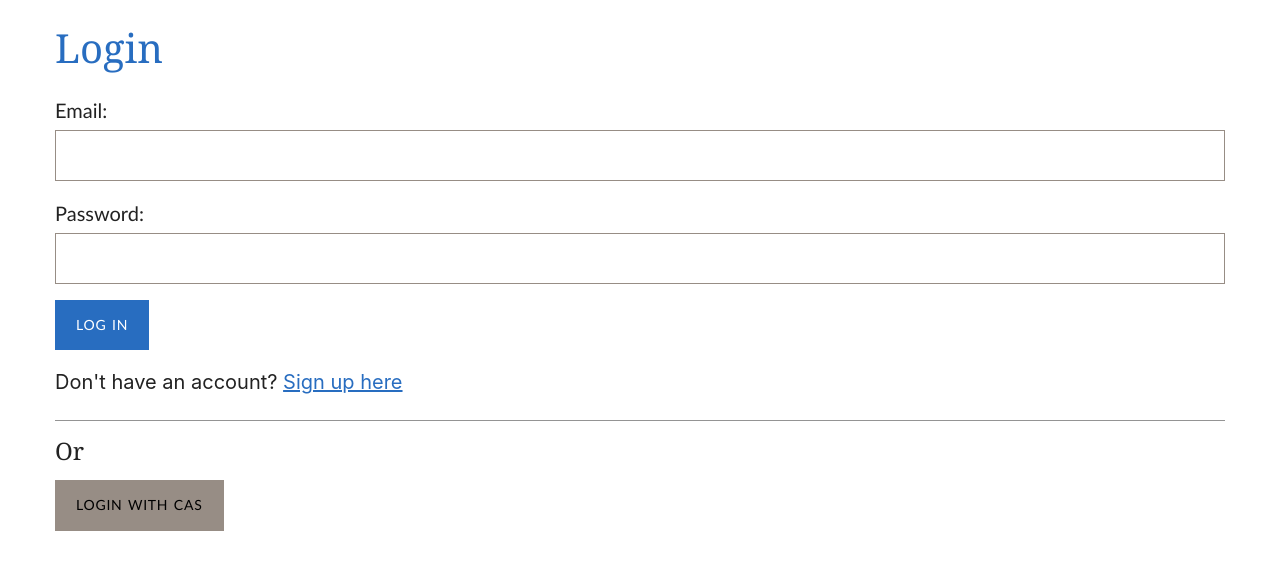
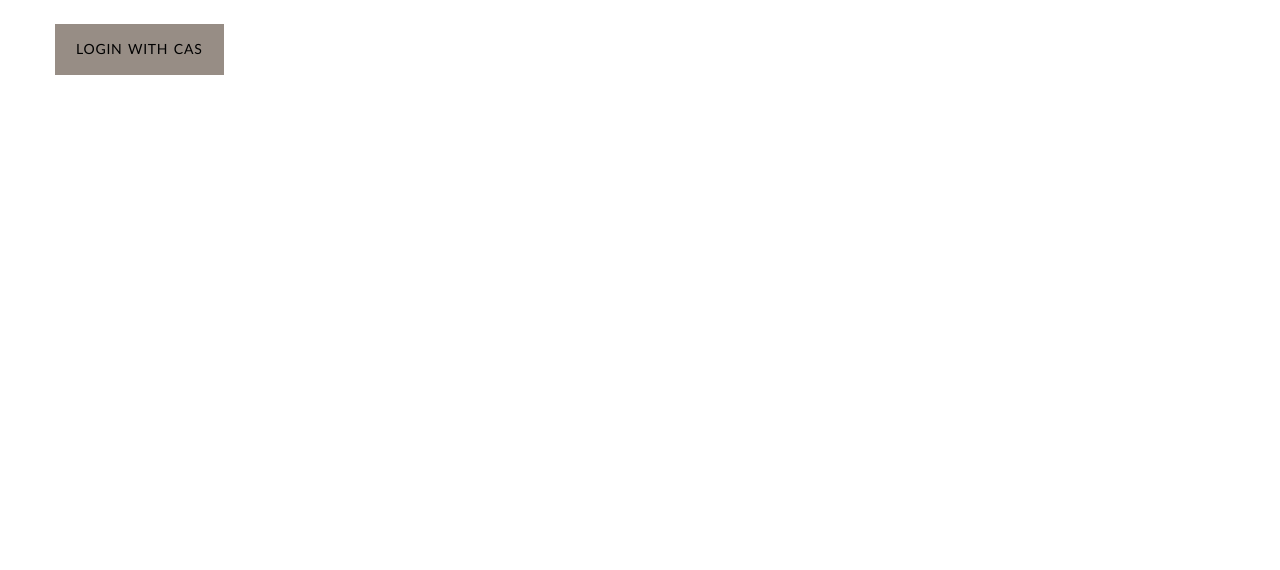
Before and after one commit to Haimanotbb/Pickup-Sports-Web-App, a React (Create React App) app in the folder frontend_pickup_sport/: page / in a window 1280 px wide. Shown: the top 570 px of the page. Built offline with nearby package versions, Linux system fonts and the light colour scheme.

Commit message:
working CAS only login

```diff
--- a/frontend_pickup_sport/src/components/CasLoginButton.js
+++ b/frontend_pickup_sport/src/components/CasLoginButton.js
@@ -1,11 +1,6 @@
 import React from 'react';
-
-// CasLoginButton component for CAS authentication via a backend redirect.
 const CasLoginButton = () => {
     const handleCasLogin = () => {
-        // Redirect to the backend endpoint that handles CAS login.
-        // The backend view (cas_login) will then redirect to Yale CAS with the correct service URL.
-        // Use an environment variable if provided, otherwise default to 'http://localhost:8000/cas/login'.
         const casLoginEndpoint = process.env.REACT_APP_CAS_LOGIN_ENDPOINT || 'http://localhost:8000/cas-login';
         window.location.href = casLoginEndpoint;
     };
--- a/frontend_pickup_sport/src/components/Login.js
+++ b/frontend_pickup_sport/src/components/Login.js
@@ -34,82 +34,9 @@ const Login = () => {
 
   return (
     <div className="container mt-4">
-      <h2>Login</h2>
-      {error && <div className="alert alert-danger">{error}</div>}
-      <form onSubmit={handleSubmit}>
-        <div className="mb-3">
-          <label>Email:</label>
-          <input
-            type="email"
-            name="email"
-            className="form-control"
-            value={formData.email}
-            onChange={handleChange}
-            required
-          />
-        </div>
-        <div className="mb-3">
-          <label>Password:</label>
-          <input
-            type="password"
-            name="password"
-            className="form-control"
-            value={formData.password}
-            onChange={handleChange}
-            required
-          />
-        </div>
-        <button type="submit" className="btn btn-primary" disabled={loading}>
-          {loading ? 'Logging in...' : 'Log In'}
-        </button>
-      </form>
-      <p className="mt-3">
-        Don't have an account? <Link to="/signup">Sign up here</Link>
-      </p>
-      <hr />
-      <h4>Or</h4>
       <CasLoginButton />
     </div>
   );
 };
 
 export default Login;
-
-//   return (
-//     <div className="container mt-4">
-//       <h2>Login</h2>
-//       {error && <div className="alert alert-danger">{error}</div>}
-//       <form onSubmit={handleSubmit}>
-//         <div className="mb-3">
-//           <label>Email:</label>
-//           <input
-//             type="email"
-//             name="email"
-//             className="form-control"
-//             value={formData.email}
-//             onChange={handleChange}
-//             required
-//           />
-//         </div>
-//         <div className="mb-3">
-//           <label>Password:</label>
-//           <input
-//             type="password"
-//             name="password"
-//             className="form-control"
-//             value={formData.password}
-//             onChange={handleChange}
-//             required
-//           />
-//         </div>
-//         <button type="submit" className="btn btn-primary">Log In</button>
-//       </form>
-//       <p className="mt-3">
-//         Don't have an account? <Link to="/signup">Sign up here</Link>
-//       </p>
-
-//     </div>
-//   );
-// };
-
-// export default Login;
--- a/frontend_pickup_sport/src/components/Profile.js
+++ b/frontend_pickup_sport/src/components/Profile.js
@@ -1,22 +1,29 @@
+// src/components/Profile.js
 import { useState, useEffect } from 'react';
+import { useNavigate } from 'react-router-dom';
 import API from '../api/api';
 
 const Profile = () => {
   const [profile, setProfile] = useState(null);
+  const [sportsList, setSportsList] = useState([]); // Holds available sports
   const [editMode, setEditMode] = useState(false);
-  const [formData, setFormData] = useState({ name: '', bio: '', favorite_sports: '' });
+
+  // formData.favorite_sports will now be an array of sport IDs.
+  const [formData, setFormData] = useState({ name: '', bio: '', favorite_sports: [] });
   const [error, setError] = useState('');
+  const navigate = useNavigate();
 
-  // Fetch profile on component mount
+  // Fetch user profile on component mount.
   useEffect(() => {
     const fetchProfile = async () => {
       try {
         const response = await API.get('profile/');
         setProfile(response.data);
+        // Set initial form values. Note: We convert favorite_sports into an array of string IDs.
         setFormData({
           name: response.data.name || '',
           bio: response.data.bio || '',
-          favorite_sports: response.data.favorite_sports.map(s => s.id).join(', ')
+          favorite_sports: response.data.favorite_sports.map(s => s.id.toString())
         });
       } catch (err) {
         setError('Failed to load profile.');
@@ -25,17 +32,38 @@ const Profile = () => {
     fetchProfile();
   }, []);
 
+  // Fetch all sports for the dropdown.
+  useEffect(() => {
+    const fetchSports = async () => {
+      try {
+        const response = await API.get('sports/');
+        setSportsList(response.data);
+      } catch (err) {
+        console.error('Failed to fetch sports');
+      }
+    };
+    fetchSports();
+  }, []);
+
   const handleChange = (e) => {
     const { name, value } = e.target;
     setFormData(prev => ({ ...prev, [name]: value }));
   };
 
+  // Handler for multi-select change.
+  const handleMultiSelectChange = (e) => {
+    // e.target.selectedOptions returns a collection of the selected options.
+    const selectedOptions = Array.from(e.target.selectedOptions, option => option.value);
+    setFormData(prev => ({ ...prev, favorite_sports: selectedOptions }));
+  };
+
   const handleSubmit = async (e) => {
     e.preventDefault();
+    // Prepare the update payload.
     const updatedData = {
       name: formData.name,
       bio: formData.bio,
-      favorite_sports: formData.favorite_sports.split(',').map(id => id.trim()).filter(id => id)
+      favorite_sports: formData.favorite_sports  // Already an array of sport IDs
     };
 
     try {
@@ -48,7 +76,11 @@ const Profile = () => {
   };
 
   if (error) {
-    return <div className="container mt-4"><div className="alert alert-danger">{error}</div></div>;
+    return (
+      <div className="container mt-4">
+        <div className="alert alert-danger">{error}</div>
+      </div>
+    );
   }
   if (!profile) {
     return <div className="container mt-4">Loading...</div>;
@@ -75,18 +107,21 @@ const Profile = () => {
       ) : (
         <form onSubmit={handleSubmit}>
           <div className="mb-3">
-            <label>Name:</label>
+            <label htmlFor="name" className="form-label">Name:</label>
             <input
+              id="name"
               type="text"
               name="name"
               className="form-control"
               value={formData.name}
               onChange={handleChange}
+              required
             />
           </div>
           <div className="mb-3">
-            <label>Bio:</label>
+            <label htmlFor="bio" className="form-label">Bio:</label>
             <textarea
+              id="bio"
               name="bio"
               className="form-control"
               value={formData.bio}
@@ -94,16 +129,23 @@ const Profile = () => {
             />
           </div>
           <div className="mb-3">
-            <label>Favorite Sports (comma-separated Sport IDs):</label>
-            <input
-              type="text"
+            <label htmlFor="favoriteSports" className="form-label">Favorite Sports:</label>
+            <select
+              id="favoriteSports"
+              multiple
               name="favorite_sports"
-              className="form-control"
+              className="form-select"
               value={formData.favorite_sports}
-              onChange={handleChange}
-            />
+              onChange={handleMultiSelectChange}
+            >
+              {sportsList.map(sport => (
+                <option key={sport.id} value={sport.id.toString()}>
+                  {sport.name}
+                </option>
+              ))}
+            </select>
             <small className="form-text text-muted">
-              Enter sport IDs separated by commas. (You can get available Sport IDs from the Sports endpoint.)
+              Hold down Ctrl (Windows) or Cmd (Mac) to select multiple options.
             </small>
           </div>
           <button type="submit" className="btn btn-success">Save</button>
--- a/frontend_pickup_sport/src/components/ProfileSetup.js
+++ b/frontend_pickup_sport/src/components/ProfileSetup.js
@@ -1,19 +1,21 @@
+// src/components/ProfileSetup.js
 import { useState, useEffect } from 'react';
 import { useNavigate } from 'react-router-dom';
 import API from '../api/api';
 
 const ProfileSetup = () => {
+  // State to store the list of sports (for the dropdown)
   const [sportsList, setSportsList] = useState([]);
+  // State for form data: we only need bio and favorite_sports for the update.
+  // Here, favorite_sports is an array of sport IDs.
   const [formData, setFormData] = useState({
-    email: '',
-    name: '',
     bio: '',
     favorite_sports: []
   });
   const [error, setError] = useState('');
   const navigate = useNavigate();
 
-  // Fetch all sports from the backend on mount
+  // Fetch the complete list of sports when the component mounts.
   useEffect(() => {
     const fetchSports = async () => {
       try {
@@ -26,26 +28,26 @@ const ProfileSetup = () => {
     fetchSports();
   }, []);
 
-  // Handle general form field changes (for email, name, bio)
-  const handleChange = (e) => {
-    const { name, value } = e.target;
-    setFormData(prev => ({ ...prev, [name]: value }));
+  // Handle changes for the bio field.
+  const handleBioChange = (e) => {
+    setFormData(prev => ({ ...prev, bio: e.target.value }));
   };
 
-  // Handle changes for multi-select element (favorite sports)
+  // Handle changes for the multi-select element for favorite sports.
   const handleMultiSelectChange = (e) => {
-    const selectedOptions = Array.from(e.target.selectedOptions, option => option.value);
-    setFormData(prev => ({ ...prev, favorite_sports: selectedOptions }));
+    // e.target.selectedOptions is a collection of the <option> elements that are selected.
+    const selectedIds = Array.from(e.target.selectedOptions, option => option.value);
+    setFormData(prev => ({ ...prev, favorite_sports: selectedIds }));
   };
 
   const handleSubmit = async (e) => {
     e.preventDefault();
     try {
-      // Update the profile including email and name
       await API.put('profile/update/', formData);
-      navigate('/games');
+      navigate('/games'); // Redirect after successfully updating the profile
     } catch (err) {
       setError('Failed to update profile.');
+      console.error(err);
     }
   };
 
@@ -54,43 +56,25 @@ const ProfileSetup = () => {
       <h2>Complete Your Profile</h2>
       {error && <div className="alert alert-danger">{error}</div>}
       <form onSubmit={handleSubmit}>
+        {/* Bio Field */}
         <div className="mb-3">
-          <label>Email:</label>
-          <input
-            type="email"
-            name="email"
-            className="form-control"
-            value={formData.email}
-            onChange={handleChange}
-            required
-          />
-        </div>
-        <div className="mb-3">
-          <label>Name:</label>
-          <input
-            type="text"
-            name="name"
-            className="form-control"
-            value={formData.name}
-            onChange={handleChange}
-            required
-          />
-        </div>
-        <div className="mb-3">
-          <label>Bio:</label>
+          <label htmlFor="bio" className="form-label">Bio:</label>
           <textarea
+            id="bio"
             name="bio"
             className="form-control"
             value={formData.bio}
-            onChange={handleChange}
+            onChange={handleBioChange}
           />
         </div>
+        {/* Multi-select for Favorite Sports */}
         <div className="mb-3">
-          <label>Favorite Sports:</label>
+          <label htmlFor="favoriteSports" className="form-label">Favorite Sports:</label>
           <select
-            multiple
+            id="favoriteSports"
             name="favorite_sports"
             className="form-select"
+            multiple
             value={formData.favorite_sports}
             onChange={handleMultiSelectChange}
           >
@@ -101,7 +85,7 @@ const ProfileSetup = () => {
             ))}
           </select>
           <small className="form-text text-muted">
-            Hold down the Ctrl (Windows) / Cmd (Mac) key to select multiple options.
+            Hold down the Ctrl (Windows) or Cmd (Mac) key to select multiple options.
           </small>
         </div>
         <button type="submit" className="btn btn-primary">Save Profile</button>
```
Also changed, not shown: frontend_pickup_sport/src/App.js (+7 -4 lines), frontend_pickup_sport/src/components/Games.js (+0 -7 lines), 2 other files (tests, documents, lock files or other folders).
